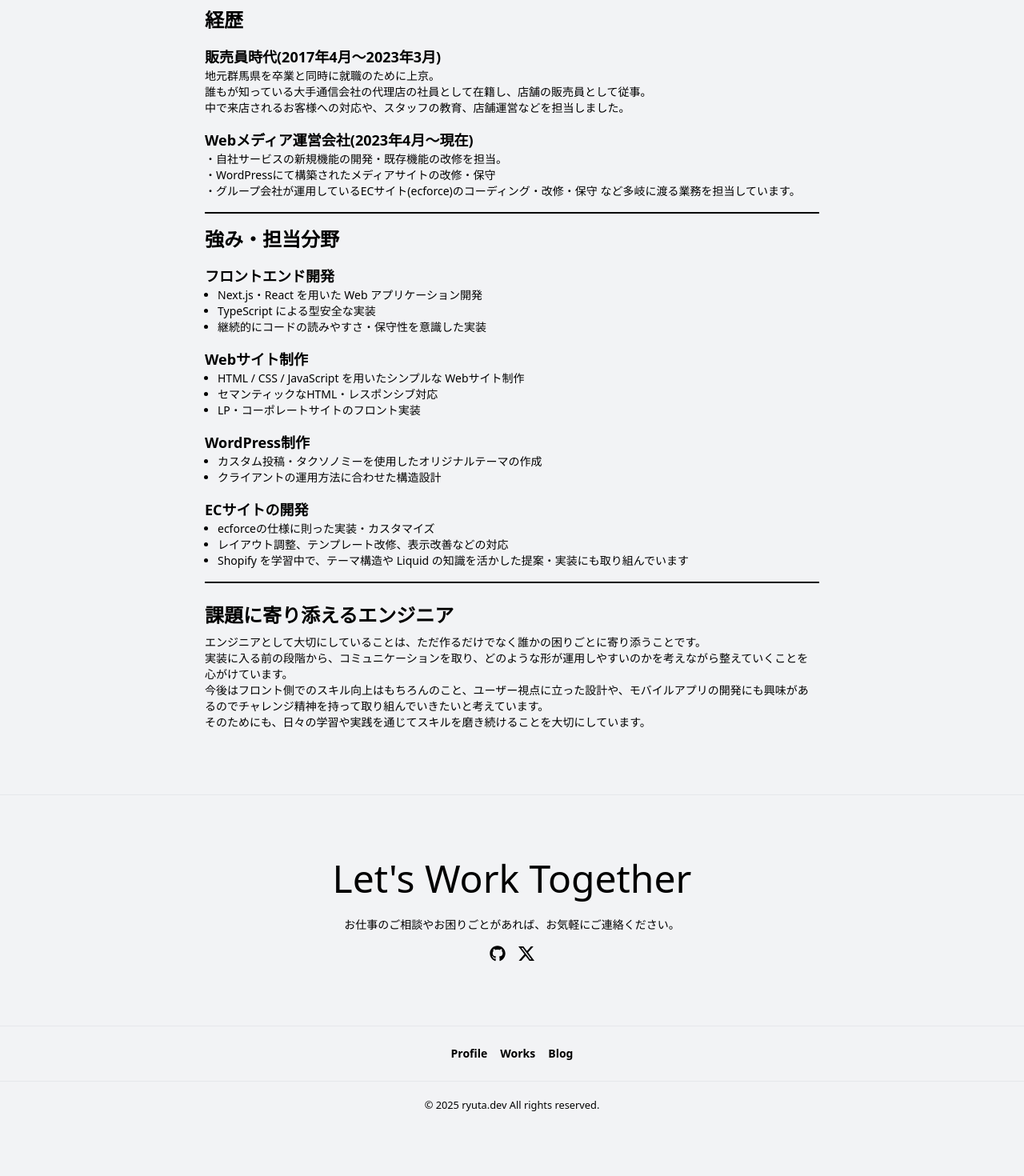
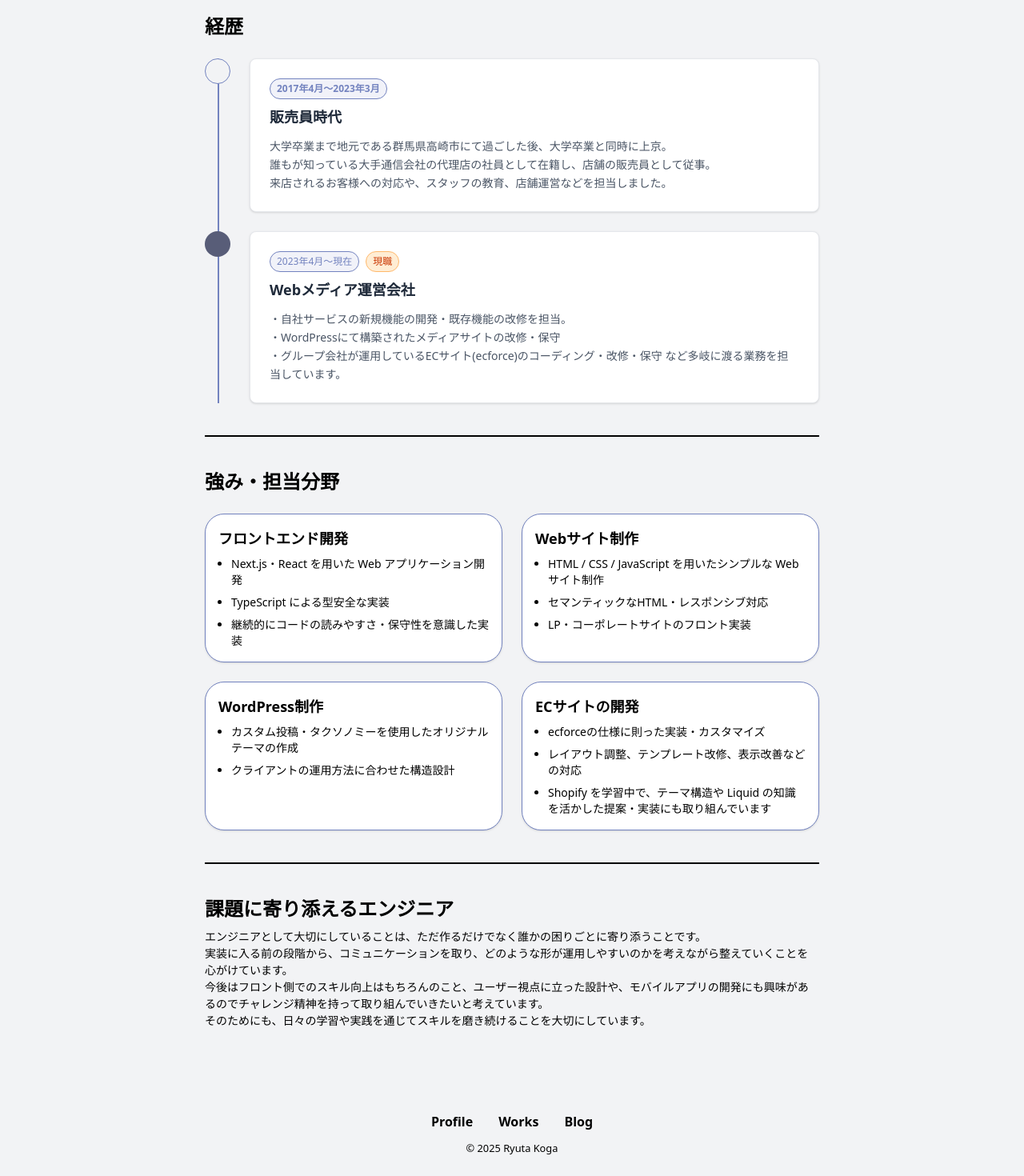
Before and after one commit to ryuta09/portfolio-site, a Next.js app: page /profile in a window 1280 px wide. Shown: the part 195-1665 px from the top of the page at 80% size. Before the commit the page ends 1603 px from the top, so only its background shows below. Built offline with nearby package versions, Linux system fonts and the light colour scheme.

Commit message:
ポートフォリオサイトのトップページとプロフィールページのレイアウトを変更

```diff
--- a/app/layout.tsx
+++ b/app/layout.tsx
@@ -32,9 +32,11 @@ export default function RootLayout({
 			<body
 				className={`${geistSans.variable} ${geistMono.variable} bg-[#F2F3F5] antialiased`}
 			>
-				<Header />
-				{children}
-				<Footer />
+				<div className='mx-auto flex min-h-screen max-w-[1000px] flex-col px-4'>
+					<Header />
+					{children}
+					<Footer />
+				</div>
 			</body>
 		</html>
 	)
--- a/app/page.tsx
+++ b/app/page.tsx
@@ -1,12 +1,16 @@
 import Image from 'next/image'
 import Link from 'next/link'
 import { BsTwitterX } from 'react-icons/bs'
-import { CiHeart } from 'react-icons/ci'
 import { FaGithub } from 'react-icons/fa'
-import { FaArrowRight } from 'react-icons/fa6'
+import { FaArrowUpRightFromSquare } from 'react-icons/fa6'
+import { SiZenn } from 'react-icons/si'
 import { Button } from '@/components/ui/button'
-import getArticle from '@/lib/api'
-import type { Article } from './types/article'
+import {
+	Item,
+	ItemContent,
+	ItemDescription,
+	ItemTitle,
+} from '@/components/ui/item'
 export default async function Home() {
 	const skills = [
 		{ name: 'HTML5', iconPath: '/icon/html5.svg' },
@@ -26,208 +30,116 @@ export default async function Home() {
 	]
 
 	const skillBackendOrm = [{ name: 'Prisma', iconPath: '/icon/prisma.svg' }]
-	const articleData = await getArticle()
+	// const articleData = await getArticle()
+
+	const linkMenu = [
+		{ label: '@gdk0918', href: 'https://x.com/gdk0918', icon: BsTwitterX },
+		{ label: 'ryuta09', href: 'https://github.com/ryuta09', icon: FaGithub },
+		{ label: 'ryuta09', href: 'https://zenn.dev/ryuta09', icon: SiZenn },
+	]
+
 	return (
-		<main>
-			<section className='mx-auto mt-[65px] max-w-[800px] px-4'>
-				<div className='py-32'>
-					<h2 className='font-bold text-5xl md:text-6xl'>
-						Web
-						<br className='block md:hidden' /> Engineer
-					</h2>
-					<p className='mt-4 font-semibold text-sm md:mt-6 md:text-base'>
-						フロントエンド開発 & Web制作コーディング
-					</p>
-					<div className='mt-4 flex items-center gap-4 md:mt-6'>
+		<main className='mt-16'>
+			<section className='mt-6'>
+				<div className='flex items-center gap-4'>
+					<figure>
+						<Image
+							src='/profile-icon.webp'
+							width={120}
+							height={120}
+							alt=''
+							className='rounded-full'
+						/>
+					</figure>
+					<div>
+						<h1 className='font-bold text-3xl'>Ryuta Koga</h1>
+						<p className='mt-2 text-sm'>埼玉県在住のエンジニア？です。</p>
 						<Button
 							asChild
-							size='lg'
-							className='group cursor-pointer border text-sm duration-200 hover:border-[#7383BF] hover:bg-[#7383BF] hover:text-white'
+							className='mt-4 bg-[#7383BF] text-white hover:bg-[#5e6fa3]'
 						>
-							<Link href='/works' className='flex items-center gap-3'>
-								制作物一覧
-								<FaArrowRight className='w-3 duration-200 group-hover:translate-x-1.5' />
-							</Link>
-						</Button>
-						<Button
-							size='lg'
-							asChild
-							variant='outline'
-							className='group cursor-pointer text-sm duration-200 hover:border-[#7383BF] hover:bg-[#7383BF] hover:text-white'
-						>
-							<Link href='/blog' className='flex items-center gap-3'>
-								ブログ一覧
-								<FaArrowRight className='w-3 duration-200 group-hover:translate-x-1.5' />
-							</Link>
+							<Link href='/profile'>詳しいプロフィールはこちら</Link>
 						</Button>
 					</div>
 				</div>
 			</section>
 
-			<section className='border-gray-200 border-t px-4 py-10 md:py-20'>
-				<div className='mx-auto flex max-w-[800px] flex-col items-center gap-6 md:flex-row md:gap-16'>
-					<Image
-						src='/profile-icon.webp'
-						width={200}
-						height={200}
-						alt=''
-						className='shrink-0 rounded-full border border-black'
-					/>
-					<div>
-						<div>
-							<h2 className='font-bold text-3xl'>About me</h2>
-							<span className='text-xs'>わたしについて</span>
-						</div>
-						<div>
-							<p className='mt-3 text-sm leading-6'>
-								こんにちは！2017年から新卒で通信販売代理店での販売を経験し、2023年にWebメディア運営会社に転職。Web制作におけるコーディング業務に従事し、スキル向上に励んでいます。Next.jsやReactを用いたフロントエンドWeb開発はもちろん、Webデザインから完成までの幅広い対応が可能です。
-							</p>
-							<div className='mt-4 flex items-center gap-4'>
-								<Button
-									size='lg'
-									asChild
-									variant='outline'
-									className='group cursor-pointer text-sm duration-200 hover:border-[#7383BF] hover:bg-[#7383BF] hover:text-white'
-								>
-									<Link href='/profile' className='flex items-center gap-3'>
-										もっと見る
-										<FaArrowRight className='w-3 duration-200 group-hover:translate-x-1.5' />
-									</Link>
-								</Button>
-								<Link
-									href='https://github.com/ryuta09?tab=repositories'
-									className='duration-200 hover:scale-125'
-								>
-									<FaGithub className='h-5 w-5' />
-								</Link>
-								<Link
-									href='https://x.com/gdk0918'
-									className='duration-200 hover:scale-125'
-								>
-									<BsTwitterX className='h-5 w-5' />
-								</Link>
-							</div>
-						</div>
-					</div>
+			<div className='mt-6 flex flex-col items-center gap-4 md:flex-row'>
+				{linkMenu.map((link) => (
+					<Item
+						asChild
+						key={link.href}
+						className='w-full flex-1 bg-[#7383BF] text-white hover:bg-[#5e6fa3]'
+					>
+						<Link href={link.href} target='_blank'>
+							<ItemContent>
+								<div className='flex items-center justify-between'>
+									<div className='flex items-center gap-3'>
+										<ItemTitle>
+											<link.icon className='h-6 w-6' />
+										</ItemTitle>
+										<ItemDescription className='self-end'>
+											{link.label}
+										</ItemDescription>
+									</div>
+									<FaArrowUpRightFromSquare className='h-4 w-4' />
+								</div>
+							</ItemContent>
+						</Link>
+					</Item>
+				))}
+			</div>
+
+			<section className='mt-10'>
+				<div className='flex gap-2'>
+					<h2 className='font-bold text-3xl'>Skill</h2>
+					<p className='self-end pb-1 text-sm'>スキル</p>
 				</div>
-			</section>
-
-			<section className='border-gray-200 border-t border-b px-4 py-10 md:py-20'>
-				<div className='mx-auto max-w-5xl'>
-					<h2 className='font-bold text-3xl'>Skills</h2>
-					<span className='text-xs'>スキル</span>
-					<section className='mt-8'>
-						<h3 className='font-bold text-2xl'>FrontEnd</h3>
-						<div className='mt-4 grid grid-cols-2 gap-4 md:grid-cols-5'>
+				<div className='grid grid-cols-1 gap-4 md:grid-cols-3'>
+					<section>
+						<h3 className='font-semibold text-lg'>フロントエンド</h3>
+						<div className='mt-2 flex flex-wrap gap-3'>
 							{skills.map((skill) => (
 								<div
-									className='group rounded-md border border-gray-200 p-4 duration-200 hover:border-[#7383BF]'
+									className='flex items-center gap-1 rounded-4xl border border-[#7383BF] p-2 px-3'
 									key={skill.name}
 								>
-									<Image
-										src={skill.iconPath}
-										width={30}
-										height={30}
-										alt={skill.name}
-										className='duration-200 group-hover:scale-110'
-									/>
-									<p className='mt-3 text-sm'>{skill.name}</p>
+									<Image src={skill.iconPath} width={20} height={20} alt='' />
+									<div className='text-sm'>{skill.name}</div>
 								</div>
 							))}
 						</div>
 					</section>
-					<section className='mt-8'>
-						<h3 className='font-bold text-2xl'>Backend / ORM</h3>
-						<div className='mt-4 grid grid-cols-2 gap-4 md:grid-cols-5'>
-							{skillBackendOrm.map((_skill) => (
+					<section>
+						<h3 className='font-semibold text-lg'>バックエンド</h3>
+						<div className='mt-2 flex flex-wrap gap-3'>
+							{skillBackendOrm.map((skill) => (
 								<div
-									className='group rounded-md border border-gray-200 p-4 duration-200 hover:border-[#7383BF]'
-									key={_skill.name}
+									className='flex items-center gap-1 rounded-4xl border border-[#7383BF] p-2 px-3'
+									key={skill.name}
 								>
-									<Image
-										src={_skill.iconPath}
-										width={30}
-										height={30}
-										alt={_skill.name}
-										className='duration-200 group-hover:scale-110'
-									/>
-									<p className='mt-3 text-sm'>{_skill.name}</p>
+									<Image src={skill.iconPath} width={20} height={20} alt='' />
+									<div className='text-sm'>{skill.name}</div>
 								</div>
 							))}
 						</div>
 					</section>
-					<section className='mt-8'>
-						<h3 className='font-bold text-2xl'>Tools</h3>
-						<div className='mt-4 grid grid-cols-2 gap-4 md:grid-cols-5'>
+					<section>
+						<h3 className='font-semibold text-lg'>ツール</h3>
+						<div className='mt-2 flex flex-wrap gap-3'>
 							{skillTools.map((skill) => (
 								<div
-									className='group rounded-md border border-gray-200 p-4 duration-200 hover:border-[#7383BF]'
+									className='flex items-center gap-1 rounded-4xl border border-[#7383BF] p-2 px-3'
 									key={skill.name}
 								>
-									<Image
-										src={skill.iconPath}
-										width={30}
-										height={30}
-										alt={skill.name}
-										className='duration-200 group-hover:scale-110'
-									/>
-									<p className='mt-3 text-sm'>{skill.name}</p>
+									<Image src={skill.iconPath} width={20} height={20} alt='' />
+									<div className='text-sm'>{skill.name}</div>
 								</div>
 							))}
 						</div>
 					</section>
 				</div>
 			</section>
-
-			<section className='px-4 py-10 md:py-20'>
-				<div className='mx-auto max-w-5xl'>
-					<h2 className='font-bold text-3xl'>Works</h2>
-					<span className='text-xs'>制作物</span>
-					<div>ここに制作物の一覧を追加予定です。</div>
-				</div>
-			</section>
-
-			<section className='px-4 py-10 md:py-20'>
-				<div className='mx-auto max-w-5xl'>
-					<h2 className='font-bold text-3xl'>Blog</h2>
-					<span className='text-xs'>ブログ</span>
-					<div className='mt-6 grid grid-cols-4 gap-6'>
-						{articleData.map((article: Article) => (
-							<Link
-								href={`https://zenn.dev${article.path}`}
-								target='_blank'
-								key={article.id}
-								className='cursor-pointer rounded-md border border-gray-200 p-4 duration-200 hover:border-[#7383BF]'
-							>
-								<div className='flex h-full flex-col gap-2'>
-									<div className='flex flex-col items-center gap-4'>
-										<div className='text-2xl'>{article.emoji}</div>
-										<div className='text-sm'>{article.title}</div>
-									</div>
-									<div className='mt-auto flex justify-start gap-1'>
-										<CiHeart className='h-5 w-5' />
-										<div className='text-sm'>{article.liked_count}</div>
-									</div>
-								</div>
-							</Link>
-						))}
-					</div>
-
-					{articleData.length > 3 && (
-						<Button
-							size='lg'
-							asChild
-							variant='outline'
-							className='group cursor-pointer text-sm duration-200 hover:border-[#7383BF] hover:bg-[#7383BF] hover:text-white'
-						>
-							<Link href='/blog' className='flex items-center gap-3'>
-								もっと見る
-								<FaArrowRight className='w-3 duration-200 group-hover:translate-x-1.5' />
-							</Link>
-						</Button>
-					)}
-				</div>
-			</section>
 		</main>
 	)
 }
--- a/app/profile/page.tsx
+++ b/app/profile/page.tsx
@@ -1,7 +1,7 @@
 export default function ProfilePage() {
 	return (
 		<div className='mx-auto max-w-[800px] px-4 py-20'>
-			<article className='mt-4 md:mt-6'>
+			<section className='mt-4 md:mt-6'>
 				<h2 className='font-bold text-3xl'>自己紹介</h2>
 				<p className='mt-2 text-sm'>
 					プロフィールページをご覧いただきありがとうございます！
@@ -9,25 +9,50 @@ export default function ProfilePage() {
 				<p className='text-sm'>
 					こちらのページでは、私の経歴などを紹介していきます。
 				</p>
-				<article className='mt-4 flex flex-col gap-4'>
-					<h3 className='font-bold text-2xl'>経歴</h3>
-					<article>
-						<h4 className='font-bold text-lg'>
-							販売員時代(2017年4月〜2023年3月)
+				<section className='mt-4 md:mt-6'>
+					<h3 className='mb-4 font-bold text-2xl md:mb-6'>経歴</h3>
+					<div className='relative'>
+						<div className='absolute top-0 left-4 h-full w-0.5 bg-[#7383BF]'></div>
+
+						<div className='relative mb-6 flex items-start'>
+							<div className='z-10 flex h-8 w-8 shrink-0 items-center justify-center rounded-full border border-[#7383BF] bg-[#F2F3F5]'></div>
+							<div className='ml-6 flex-1'>
+								<div className='rounded-lg border border-gray-200 bg-white p-6 shadow-sm'>
+									<div className='mb-2 flex items-center gap-2'>
+										<div className='rounded-full border border-[#7383BF] bg-[#7383BF]/10 px-2 py-1 font-semibold text-[#7383BF] text-xs'>
+											2017年4月〜2023年3月
+										</div>
+									</div>
+									<h4 className='mb-3 font-bold text-gray-800 text-lg'>
+										販売員時代
 									</h4>
-						<p className='text-sm'>
-							地元群馬県を卒業と同時に就職のために上京。
+									<p className='text-gray-600 text-sm leading-relaxed'>
+										大学卒業まで地元である群馬県高崎市にて過ごした後、大学卒業と同時に上京。
 										<br />
 										誰もが知っている大手通信会社の代理店の社員として在籍し、店舗の販売員として従事。
 										<br />
-							中で来店されるお客様への対応や、スタッフの教育、店舗運営などを担当しました。
+										来店されるお客様への対応や、スタッフの教育、店舗運営などを担当しました。
 									</p>
-					</article>
-					<article>
-						<h4 className='font-bold text-lg'>
-							Webメディア運営会社(2023年4月〜現在)
+								</div>
+							</div>
+						</div>
+
+						<div className='relative flex items-start'>
+							<div className='z-10 flex h-8 w-8 shrink-0 items-center justify-center rounded-full bg-[#585D78] font-bold text-sm text-white'></div>
+							<div className='ml-6 flex-1'>
+								<div className='rounded-lg border border-gray-200 bg-white p-6 shadow-sm'>
+									<div className='mb-2 flex items-center gap-2'>
+										<div className='rounded-full border border-[#7383BF] bg-[#7383BF]/10 px-2 py-1 font-medium text-[#7383BF] text-xs'>
+											2023年4月〜現在
+										</div>
+										<div className='rounded-full border border-orange-300 bg-orange-100 px-2 py-1 font-medium text-orange-700 text-xs'>
+											現職
+										</div>
+									</div>
+									<h4 className='mb-3 font-bold text-gray-800 text-lg'>
+										Webメディア運営会社
 									</h4>
-						<p className='text-sm'>
+									<p className='text-gray-600 text-sm leading-relaxed'>
 										・自社サービスの新規機能の開発・既存機能の改修を担当。
 										<br />
 										・WordPressにて構築されたメディアサイトの改修・保守
@@ -35,14 +60,20 @@ export default function ProfilePage() {
 										・グループ会社が運用しているECサイト(ecforce)のコーディング・改修・保守
 										など多岐に渡る業務を担当しています。
 									</p>
-					</article>
-				</article>
-				<div className='my-4 border'></div>
-				<article className='flex flex-col gap-4'>
+								</div>
+							</div>
+						</div>
+					</div>
+				</section>
+
+				<div className='my-6 border md:my-10'></div>
+
+				<section>
 					<h3 className='font-bold text-2xl'>強み・担当分野</h3>
-					<article>
+					<div className='mt-4 grid grid-cols-2 gap-6 md:mt-6'>
+						<section className='rounded-3xl border border-[#7383BF] bg-white p-4 shadow-sm'>
 							<h4 className='font-bold text-lg'>フロントエンド開発</h4>
-						<ul>
+							<ul className='mt-2 flex flex-col gap-2'>
 								<li className='ml-4 list-disc text-sm'>
 									Next.js・React を用いた Web アプリケーション開発
 								</li>
@@ -53,10 +84,10 @@ export default function ProfilePage() {
 									継続的にコードの読みやすさ・保守性を意識した実装
 								</li>
 							</ul>
-					</article>
-					<article>
+						</section>
+						<section className='rounded-3xl border border-[#7383BF] bg-white p-4 shadow-sm'>
 							<h4 className='font-bold text-lg'>Webサイト制作</h4>
-						<ul>
+							<ul className='mt-2 flex flex-col gap-2'>
 								<li className='ml-4 list-disc text-sm'>
 									HTML / CSS / JavaScript を用いたシンプルな Webサイト制作
 								</li>
@@ -67,10 +98,10 @@ export default function ProfilePage() {
 									LP・コーポレートサイトのフロント実装
 								</li>
 							</ul>
-					</article>
-					<article>
+						</section>
+						<section className='rounded-3xl border border-[#7383BF] bg-white p-4 shadow-sm'>
 							<h4 className='font-bold text-lg'>WordPress制作</h4>
-						<ul>
+							<ul className='mt-2 flex flex-col gap-2'>
 								<li className='ml-4 list-disc text-sm'>
 									カスタム投稿・タクソノミーを使用したオリジナルテーマの作成
 								</li>
@@ -78,10 +109,10 @@ export default function ProfilePage() {
 									クライアントの運用方法に合わせた構造設計
 								</li>
 							</ul>
-					</article>
-					<article>
+						</section>
+						<section className='rounded-3xl border border-[#7383BF] bg-white p-4 shadow-sm'>
 							<h4 className='font-bold text-lg'>ECサイトの開発</h4>
-						<ul>
+							<ul className='mt-2 flex flex-col gap-2'>
 								<li className='ml-4 list-disc text-sm'>
 									ecforceの仕様に則った実装・カスタマイズ
 								</li>
@@ -93,14 +124,13 @@ export default function ProfilePage() {
 									の知識を活かした提案・実装にも取り組んでいます
 								</li>
 							</ul>
-					</article>
-				</article>
-				<div className='my-4 border'></div>
-				<article>
-					<h3 className='mt-6 font-bold text-2xl'>
-						課題に寄り添えるエンジニア
-					</h3>
-					<p className='mt-2 text-sm'>
+						</section>
+					</div>
+				</section>
+				<div className='my-6 border md:my-10'></div>
+				<section>
+					<h3 className='font-bold text-2xl'>課題に寄り添えるエンジニア</h3>
+					<p className='mt-2 text-sm leading-normal'>
 						エンジニアとして大切にしていることは、ただ作るだけでなく誰かの困りごとに寄り添うことです。
 						<br />
 						実装に入る前の段階から、コミュニケーションを取り、どのような形が運用しやすいのかを考えながら整えていくことを心がけています。
@@ -109,8 +139,8 @@ export default function ProfilePage() {
 						<br />
 						そのためにも、日々の学習や実践を通じてスキルを磨き続けることを大切にしています。
 					</p>
-				</article>
-			</article>
+				</section>
+			</section>
 		</div>
 	)
 }
--- a/components/common/Footer/Footer.tsx
+++ b/components/common/Footer/Footer.tsx
@@ -1,6 +1,4 @@
 import Link from 'next/link'
-import { BsTwitterX } from 'react-icons/bs'
-import { FaGithub } from 'react-icons/fa'
 
 const menuItems = [
 	{ name: 'Profile', href: '/profile' },
@@ -10,36 +8,14 @@ const menuItems = [
 
 export default function Footer() {
 	return (
-		<footer className='w-full'>
-			<div className='border-gray-200 border-t border-b py-10 md:py-20'>
-				<div className='px-4 text-center'>
-					<div className='text-3xl md:text-5xl'>Let's Work Together</div>
-					<p className='mt-6 text-center text-sm'>
-						お仕事のご相談やお困りごとがあれば、お気軽にご連絡ください。
-					</p>
-				</div>
-				<div className='mt-4 flex items-center justify-center gap-4'>
-					<Link
-						href='https://github.com/ryuta09?tab=repositories'
-						className='duration-200 hover:scale-125'
-					>
-						<FaGithub className='h-5 w-5' />
-					</Link>
-					<Link
-						href='https://x.com/gdk0918'
-						className='duration-200 hover:scale-125'
-					>
-						<BsTwitterX className='h-5 w-5' />
-					</Link>
-				</div>
-			</div>
-			<nav className='py-4 md:py-6'>
-				<ul className='flex items-center justify-center gap-4 text-sm'>
+		<footer className='mt-auto flex h-full w-full flex-col py-6'>
+			<nav>
+				<ul className='flex justify-center gap-6 md:gap-8'>
 					{menuItems.map((item) => (
-						<li key={item.name}>
+						<li key={item.href}>
 							<Link
 								href={item.href}
-								className='font-bold duration-200 hover:text-[#7383BF]'
+								className='font-semibold duration-200 hover:text-[#7383BF]'
 							>
 								{item.name}
 							</Link>
@@ -47,9 +23,9 @@ export default function Footer() {
 					))}
 				</ul>
 			</nav>
-			<div className='border-gray-200 border-t py-4 text-center'>
-				<small>© 2025 ryuta.dev All rights reserved.</small>
-			</div>
+			<p className='mt-2 text-center'>
+				<small>© 2025 Ryuta Koga</small>
+			</p>
 		</footer>
 	)
 }
--- a/components/common/Header/Header.tsx
+++ b/components/common/Header/Header.tsx
@@ -12,7 +12,7 @@ const menuItems = [
 export default function Header() {
 	const [isOpen, setIsOpen] = useState<boolean>(false)
 	return (
-		<header className='fixed top-0 left-0 mx-auto flex w-full items-center justify-between border-gray-200 border-b bg-white px-4 py-4 md:px-10'>
+		<header className='fixed top-0 left-0 z-50 mx-auto flex w-full items-center justify-between border-gray-200 p-4 backdrop-blur-sm'>
 			<div>
 				<Link href='/' className='font-bold text-2xl'>
 					Ryuta Koga
@@ -21,12 +21,12 @@ export default function Header() {
 			<nav
 				className={`-translate-x-full fixed top-0 left-0 z-50 flex h-full w-[200px] rounded-md bg-white px-6 py-8 shadow duration-200 md:static md:flex md:h-auto md:w-auto md:translate-x-0 md:flex-row md:bg-transparent md:px-0 md:py-0 md:shadow-none ${isOpen ? 'translate-x-0' : ''}`}
 			>
-				<ul className='flex flex-col items-center gap-4 md:flex-row md:gap-8'>
+				<ul className='flex w-full flex-col items-center gap-4 md:w-auto md:flex-row md:gap-8'>
 					{menuItems.map((item) => (
-						<li key={item.name}>
+						<li key={item.name} className='text-center'>
 							<Link
 								href={item.href}
-								className='font-semibold duration-200 hover:text-[#7383BF]'
+								className='block w-full py-3 font-semibold duration-200 hover:text-[#7383BF] md:py-0'
 							>
 								{item.name}
 							</Link>
```
Also changed, not shown: components/ui/badge.tsx (added, +46 -0 lines). Lines whose indentation alone changed are shown as unchanged.
